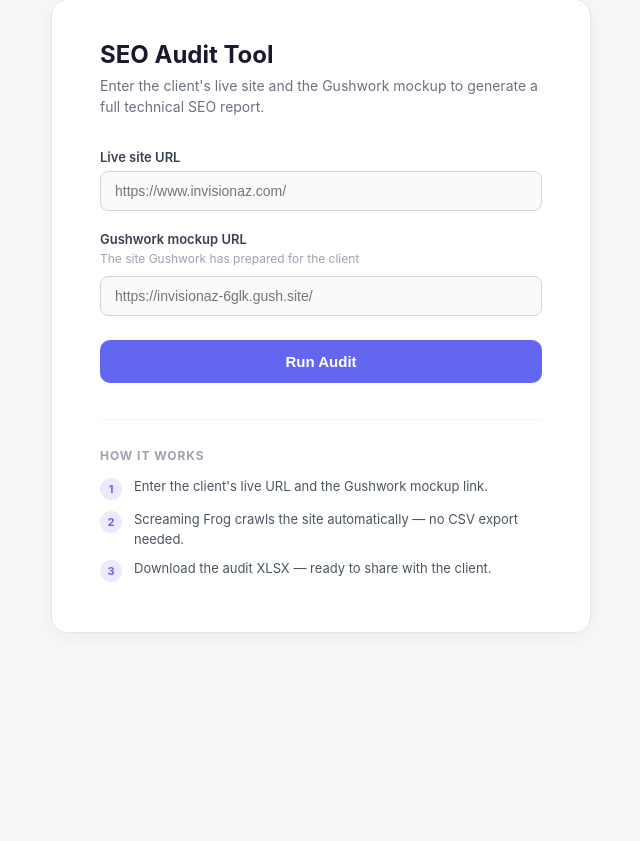
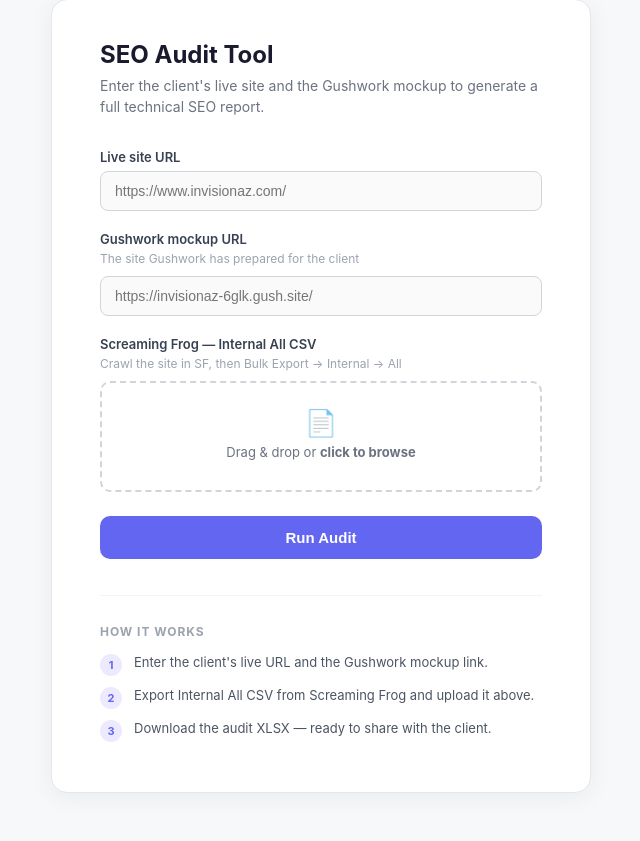
Before and after one commit to shavigoyal-hub/website-audit-tool, a Flask app: page / in a window 1280 px wide. Shown: the part 97-938 px from the top of the page, without its empty margins (319-959 px from the left). Before the commit the page ends 730 px from the top, so only its background shows below. Run offline with Flask 3, Linux system fonts and the light colour scheme.

Commit message:
fix(app): adaptive SF/CSV — auto-crawl locally, CSV upload on Vercel
SF_AVAILABLE detected at startup. /api/capabilities tells the frontend
which mode is active. CSV section shown only when SF isn't installed,
keeping the form clean when running locally.

Co-Authored-By: Claude Sonnet 4.6 <noreply@anthropic.com>

```diff
--- a/app.py
+++ b/app.py
@@ -15,10 +15,10 @@ app = Flask(__name__)
 app.config["MAX_CONTENT_LENGTH"] = 20 * 1024 * 1024
 
 SF_CLI = "/Applications/Screaming Frog SEO Spider.app/Contents/MacOS/ScreamingFrogSEOSpiderLauncher"
+SF_AVAILABLE = os.path.isfile(SF_CLI)
 
 
 def _crawl_with_sf(url, output_dir):
-    """Run a headless Screaming Frog crawl and return path to internal_all.csv."""
     cmd = [
         SF_CLI,
         "--headless",
@@ -36,7 +36,12 @@ def _crawl_with_sf(url, output_dir):
 
 @app.route("/")
 def index():
-    return render_template("index.html")
+    return render_template("index.html", sf_available=SF_AVAILABLE)
+
+
+@app.route("/api/capabilities")
+def capabilities():
+    return jsonify({"sf_available": SF_AVAILABLE})
 
 
 @app.route("/run", methods=["POST"])
@@ -66,9 +71,20 @@ def run_audit():
             if not mockup_url:
                 mockup_url = stored.get("mockup_url", "")
 
-        # Crawl via Screaming Frog — no manual CSV needed
-        tmp_dir = tempfile.mkdtemp(prefix="sf_audit_")
-        csv_path = _crawl_with_sf(live_url, tmp_dir)
+        # Resolve crawl data: auto-crawl (SF) or uploaded CSV
+        csv_file = request.files.get("csv_file")
+        if SF_AVAILABLE:
+            tmp_dir = tempfile.mkdtemp(prefix="sf_audit_")
+            csv_path = _crawl_with_sf(live_url, tmp_dir)
+        elif csv_file and csv_file.filename:
+            tmp_dir = tempfile.mkdtemp(prefix="sf_audit_")
+            csv_path = os.path.join(tmp_dir, "internal_all.csv")
+            csv_file.save(csv_path)
+        else:
+            return jsonify({"error": (
+                "Screaming Frog is not installed on this server.\n"
+                "Please upload the Internal All CSV exported from Screaming Frog."
+            )}), 400
 
         import pandas as pd
         df_raw = pd.read_csv(csv_path, dtype=str, keep_default_na=False, low_memory=False)
--- a/templates/index.html
+++ b/templates/index.html
@@ -47,6 +47,24 @@
       margin-bottom: 20px;
     }
     input:focus { outline: none; border-color: #6366f1; background: #fff; }
+
+    .upload-zone {
+      border: 2px dashed #d1d5db;
+      border-radius: 10px;
+      padding: 24px;
+      text-align: center;
+      cursor: pointer;
+      transition: border-color 0.15s, background 0.15s;
+      margin-bottom: 20px;
+      position: relative;
+    }
+    .upload-zone:hover { border-color: #6366f1; background: #f5f3ff; }
+    .upload-zone input[type="file"] {
+      position: absolute; inset: 0; opacity: 0; cursor: pointer; width: 100%; height: 100%;
+    }
+    .upload-zone .icon { font-size: 26px; margin-bottom: 6px; }
+    .upload-zone p { font-size: 13px; color: #6b7280; }
+    .upload-zone .file-name { font-size: 13px; font-weight: 600; color: #6366f1; margin-top: 6px; }
 
     button[type="submit"] {
       width: 100%;
@@ -100,13 +118,24 @@
     <h1>SEO Audit Tool</h1>
     <p class="subtitle">Enter the client's live site and the Gushwork mockup to generate a full technical SEO report.</p>
 
-    <form id="auditForm">
+    <form id="auditForm" enctype="multipart/form-data">
       <label for="live_url">Live site URL</label>
       <input type="url" id="live_url" name="live_url" placeholder="https://www.invisionaz.com/" required />
 
       <label for="mockup_url">Gushwork mockup URL</label>
       <p class="hint">The site Gushwork has prepared for the client</p>
       <input type="url" id="mockup_url" name="mockup_url" placeholder="https://invisionaz-6glk.gush.site/" />
+
+      <div id="csvSection" style="display:none">
+        <label>Screaming Frog — Internal All CSV</label>
+        <p class="hint">Crawl the site in SF, then Bulk Export → Internal → All</p>
+        <div class="upload-zone">
+          <div class="icon">📄</div>
+          <p>Drag & drop or <strong>click to browse</strong></p>
+          <div class="file-name" id="fileName"></div>
+          <input type="file" name="csv_file" id="csvFile" accept=".csv" />
+        </div>
+      </div>
 
       <button type="submit" id="submitBtn">
         <span id="btnText">Run Audit</span>
@@ -119,12 +148,32 @@
     <div class="steps">
       <h3>How it works</h3>
       <div class="step"><div class="step-num">1</div><p>Enter the client's live URL and the Gushwork mockup link.</p></div>
-      <div class="step"><div class="step-num">2</div><p>Screaming Frog crawls the site automatically — no CSV export needed.</p></div>
+      <div class="step" id="step2"><div class="step-num">2</div><p id="step2text">Screaming Frog crawls the site automatically — no CSV needed.</p></div>
       <div class="step"><div class="step-num">3</div><p>Download the audit XLSX — ready to share with the client.</p></div>
     </div>
   </div>
 
   <script>
+    // Check if SF is available on the server; show CSV upload if not
+    fetch("/api/capabilities")
+      .then(r => r.json())
+      .then(data => {
+        if (!data.sf_available) {
+          document.getElementById("csvSection").style.display = "block";
+          document.getElementById("csvFile").required = true;
+          document.getElementById("step2text").textContent =
+            "Export Internal All CSV from Screaming Frog and upload it above.";
+        }
+      })
+      .catch(() => {
+        // If capabilities endpoint fails, show CSV upload as safe fallback
+        document.getElementById("csvSection").style.display = "block";
+      });
+
+    document.getElementById("csvFile").addEventListener("change", function () {
+      document.getElementById("fileName").textContent = this.files[0]?.name || "";
+    });
+
     document.getElementById("auditForm").addEventListener("submit", async function (e) {
       e.preventDefault();
       const btn = document.getElementById("submitBtn");
```
